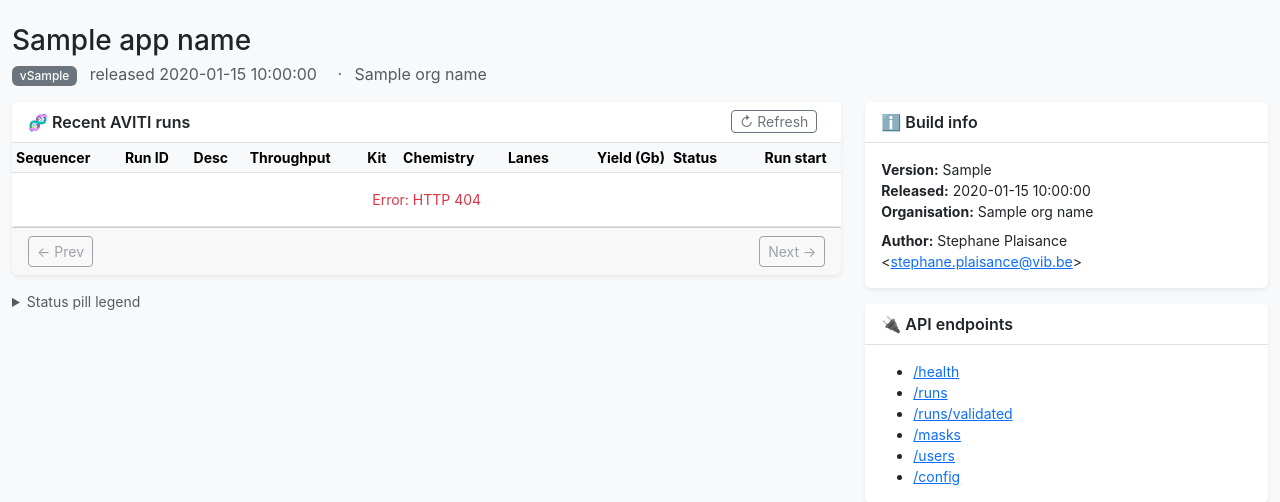
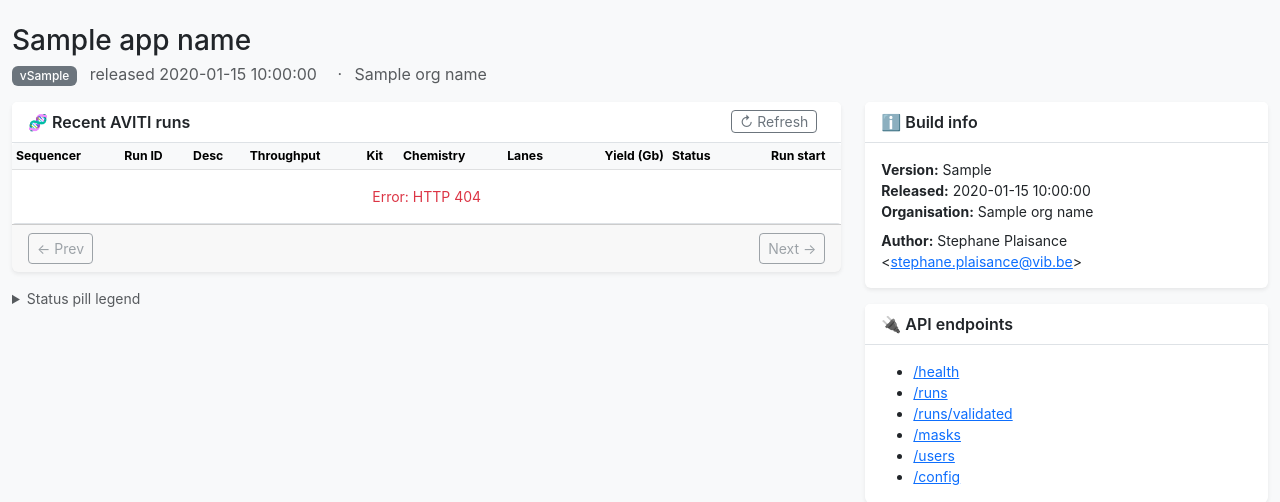
Before and after one commit to Nucleomics-VIB/aviti-tools, a Python web app: template aviti_test_mask/webui/templates/index.html in a window 1280 px wide. Shown: the part 47-549 px from the top of the page. Run offline with Jinja, Linux system fonts and the light colour scheme; the template is opened without the code that fills it: most values are stand-ins (such as "Sample title", 1, 10 or a date in 2020); some libraries are stand-ins or nearby versions.

Commit message:
ui(webui): shrink column-header font too (apply .small to thead)
Bootstrap was keeping thead at the base size; adding .small to the
thead element makes the column titles match the body cells and the
navbar btn-sm size.

Co-Authored-By: Claude Opus 4.7 (1M context) <noreply@anthropic.com>

```diff
--- a/aviti_test_mask/webui/templates/index.html
+++ b/aviti_test_mask/webui/templates/index.html
@@ -30,7 +30,7 @@
       <div class="card-body p-0">
       <div class="table-responsive">
         <table class="table table-sm table-hover mb-0 align-middle small">
-          <thead class="table-light">
+          <thead class="table-light small">
             <tr>
               <th>Sequencer</th>
               <th>Run ID</th>
```
